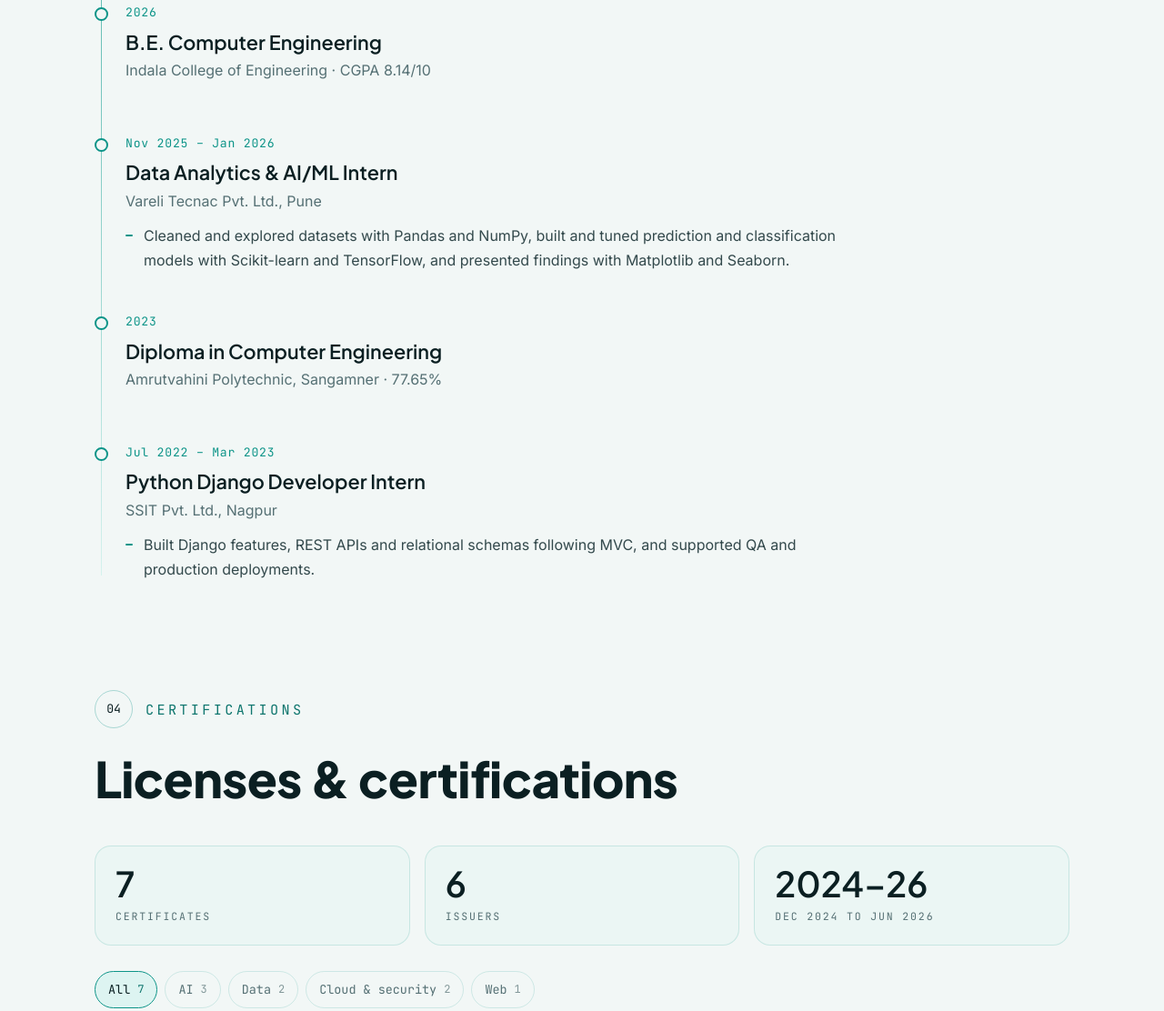
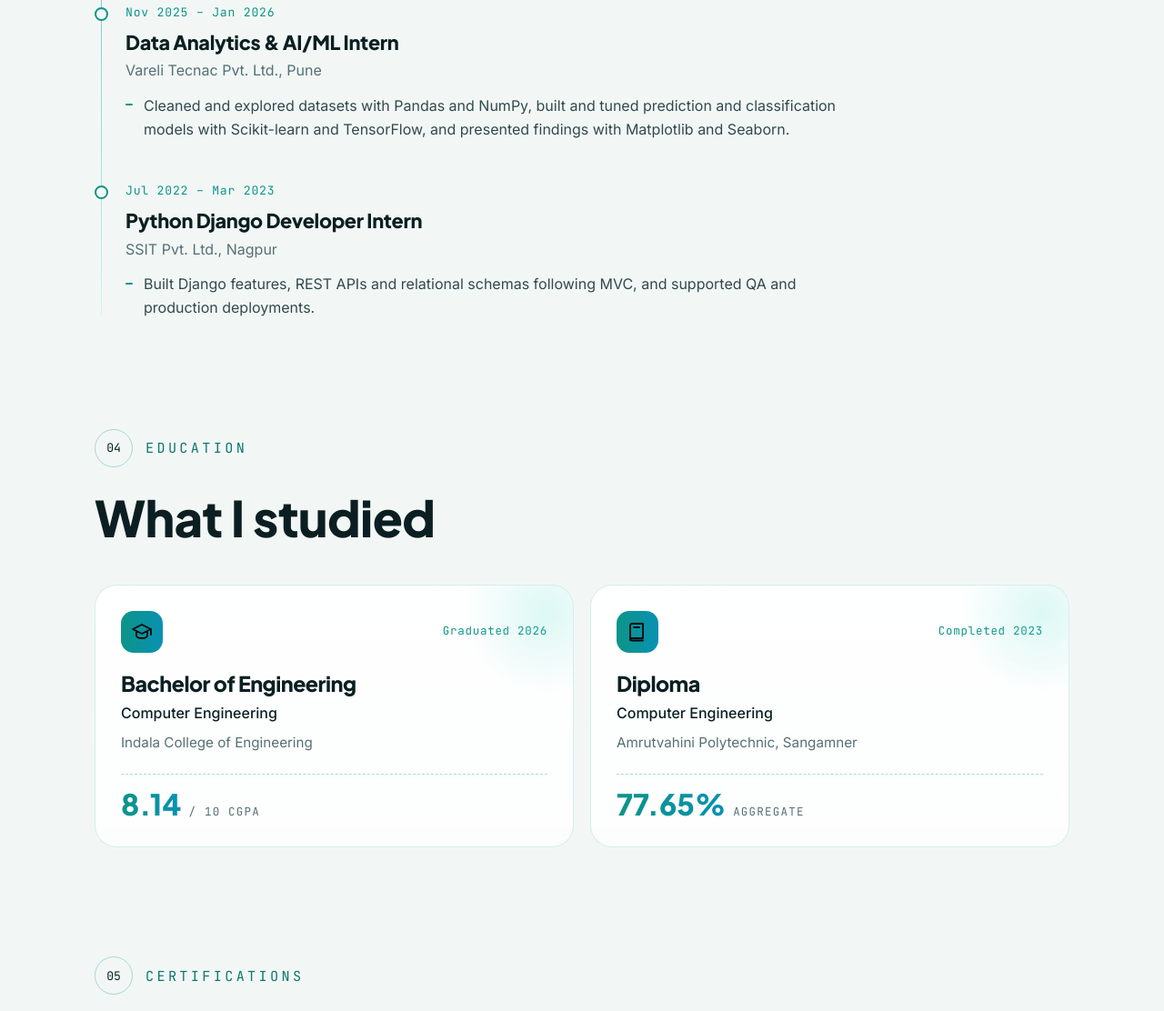
Before and after one commit to shraddha891/shraddha891.github.io, a plain HTML site: page index.html in a window 1280 px wide. Shown: the part 7022-8134 px from the top of the page at 91% size. Drawn offline with Linux system fonts and the light colour scheme.

Commit message:
Split Journey into separate Experience and Education sections
- 03 Experience: job timeline (Onestaff.ai, Vareli Tecnac, SSIT)
- 04 Education: B.E. and Diploma as cards with CGPA / score
- Renumber Certifications 05, Tech stack 06, Contact 07; menu updated

```diff
--- a/index.html
+++ b/index.html
@@ -122,7 +122,7 @@ header.scrolled{background:var(--header-bg);backdrop-filter:blur(14px);-webkit-b
 .menu a::before{content:'0' counter(m);font-family:var(--mono);font-size:.9rem;color:var(--teal)}
 .menu a:hover{color:var(--text)}
 .menu-open .menu a{transform:none}
-.menu-open .menu li:nth-child(2) a{transition-delay:.04s}.menu-open .menu li:nth-child(3) a{transition-delay:.08s}.menu-open .menu li:nth-child(4) a{transition-delay:.12s}.menu-open .menu li:nth-child(5) a{transition-delay:.16s}.menu-open .menu li:nth-child(6) a{transition-delay:.2s}
+.menu-open .menu li:nth-child(2) a{transition-delay:.04s}.menu-open .menu li:nth-child(3) a{transition-delay:.08s}.menu-open .menu li:nth-child(4) a{transition-delay:.12s}.menu-open .menu li:nth-child(5) a{transition-delay:.16s}.menu-open .menu li:nth-child(6) a{transition-delay:.2s}.menu-open .menu li:nth-child(7) a{transition-delay:.24s}
 .menu-foot{margin-top:40px;display:flex;gap:22px;flex-wrap:wrap;color:var(--muted);font-size:.95rem}
 .menu-foot a{font-family:var(--font);font-size:.95rem;transform:none;color:var(--muted)}
 .menu-foot a::before{content:none}
@@ -335,13 +335,30 @@ section.sec{padding:120px 0 0;scroll-margin-top:60px}
 .step::before{content:'';position:absolute;left:-34px;top:5px;width:15px;height:15px;border-radius:50%;background:var(--bg);border:2px solid var(--teal)}
 .step.now::before{background:var(--teal);box-shadow:0 0 0 6px rgba(45,212,191,.15)}
 .when{font-family:var(--mono);font-size:.82rem;color:var(--teal);letter-spacing:.06em}
-.step h3{font-family:var(--display);font-weight:600;font-size:1.35rem;margin-top:4px}
+.step h3{font-family:var(--display);font-weight:800;letter-spacing:-.015em;font-size:1.35rem;margin-top:4px}
 .org{color:var(--muted);margin-bottom:12px}
 .step p{color:var(--text2);max-width:780px}
 .step ul{list-style:none;display:grid;gap:10px;margin-top:12px;max-width:820px}
 .step li{position:relative;padding-left:20px;color:var(--text2)}
 .step li::before{content:'';position:absolute;left:0;top:.72em;width:8px;height:2px;border-radius:2px;background:var(--teal)}
 .step li b{color:var(--text);font-weight:600}
+
+/* Education */
+.edu{display:grid;grid-template-columns:repeat(2,minmax(0,1fr));gap:18px}
+.edu-card{position:relative;overflow:hidden;border:1px solid var(--line);border-radius:24px;padding:28px;background:var(--card-bg);display:flex;flex-direction:column;gap:6px;transition:border-color .25s,transform .25s}
+.edu-card::after{content:'';position:absolute;right:-60px;top:-60px;width:180px;height:180px;border-radius:50%;background:radial-gradient(circle,rgba(45,212,191,.16),transparent 70%);pointer-events:none}
+.edu-card:hover{border-color:var(--line-strong);transform:translateY(-3px)}
+.edu-top{display:flex;justify-content:space-between;align-items:center;margin-bottom:14px}
+.edu-ico{display:grid;place-items:center;width:46px;height:46px;border-radius:14px;background:var(--grad);color:#04080A}
+.edu-ico svg{width:24px;height:24px}
+.edu-year{font-family:var(--mono);font-size:.78rem;letter-spacing:.06em;color:var(--teal)}
+.edu-card h3{font-family:var(--display);font-weight:800;font-size:1.45rem;letter-spacing:-.02em;line-height:1.2}
+.edu-field{color:var(--text);font-weight:500}
+.edu-school{color:var(--muted);font-size:.95rem}
+.edu-score{display:flex;align-items:baseline;gap:8px;margin-top:16px;padding-top:16px;border-top:1px dashed var(--line-strong)}
+.edu-score b{font-family:var(--display);font-weight:800;font-size:2rem;line-height:1;background:var(--grad);-webkit-background-clip:text;background-clip:text;color:transparent}
+.edu-score span{font-family:var(--mono);font-size:.78rem;color:var(--muted);text-transform:uppercase;letter-spacing:.1em}
+@media (max-width:760px){.edu{grid-template-columns:1fr;gap:12px}.edu-card{padding:22px;border-radius:20px}.edu-card h3{font-size:1.25rem}}
 
 /* Certifications */
 .stats{display:grid;grid-template-columns:repeat(3,1fr);gap:16px;margin-bottom:28px}
@@ -537,7 +554,8 @@ dialog.viewer::backdrop{background:rgba(2,6,8,.75);backdrop-filter:blur(6px);-we
     <ol>
       <li><a href="#about">About</a></li>
       <li><a href="#work">Work</a></li>
-      <li><a href="#journey">Journey</a></li>
+      <li><a href="#experience">Experience</a></li>
+      <li><a href="#education">Education</a></li>
       <li><a href="#certifications">Certifications</a></li>
       <li><a href="#stack">Stack</a></li>
       <li><a href="#contact">Contact</a></li>
@@ -748,11 +766,11 @@ dialog.viewer::backdrop{background:rgba(2,6,8,.75);backdrop-filter:blur(6px);-we
   </div>
 </section>
 
-<!-- ================= 03 Journey ================= -->
-<section class="sec" id="journey">
+<!-- ================= 03 Experience ================= -->
+<section class="sec" id="experience">
   <div class="wrap">
-    <div class="eyebrow rise"><span class="num">03</span><span class="ttl">Journey</span></div>
-    <h2 class="h2 rise">Career &amp; education</h2>
+    <div class="eyebrow rise"><span class="num">03</span><span class="ttl">Experience</span></div>
+    <h2 class="h2 rise">Where I've worked</h2>
     <div class="journey">
       <div class="step now rise">
         <div class="when">Jun 2026 – Present</div>
@@ -768,22 +786,12 @@ dialog.viewer::backdrop{background:rgba(2,6,8,.75);backdrop-filter:blur(6px);-we
         </ul>
       </div>
       <div class="step rise">
-        <div class="when">2026</div>
-        <h3>B.E. Computer Engineering</h3>
-        <div class="org">Indala College of Engineering · CGPA 8.14/10</div>
-      </div>
-      <div class="step rise">
         <div class="when">Nov 2025 – Jan 2026</div>
         <h3>Data Analytics &amp; AI/ML Intern</h3>
         <div class="org">Vareli Tecnac Pvt. Ltd., Pune</div>
         <ul>
           <li>Cleaned and explored datasets with Pandas and NumPy, built and tuned prediction and classification models with Scikit-learn and TensorFlow, and presented findings with Matplotlib and Seaborn.</li>
         </ul>
-      </div>
-      <div class="step rise">
-        <div class="when">2023</div>
-        <h3>Diploma in Computer Engineering</h3>
-        <div class="org">Amrutvahini Polytechnic, Sangamner · 77.65%</div>
       </div>
       <div class="step rise">
         <div class="when">Jul 2022 – Mar 2023</div>
@@ -797,10 +805,34 @@ dialog.viewer::backdrop{background:rgba(2,6,8,.75);backdrop-filter:blur(6px);-we
   </div>
 </section>
 
-<!-- ================= 04 Certifications ================= -->
+<!-- ================= 04 Education ================= -->
+<section class="sec" id="education">
+  <div class="wrap">
+    <div class="eyebrow rise"><span class="num">04</span><span class="ttl">Education</span></div>
+    <h2 class="h2 rise">What I studied</h2>
+    <div class="edu rise">
+      <article class="edu-card">
+        <div class="edu-top"><span class="edu-ico" aria-hidden="true"><svg viewBox="0 0 24 24"><path fill="none" stroke="currentColor" stroke-width="1.8" stroke-linecap="round" stroke-linejoin="round" d="M2 9l10-5 10 5-10 5L2 9Zm4 2.2V16c0 1.7 2.7 3 6 3s6-1.3 6-3v-4.8M22 9v6"/></svg></span><span class="edu-year">Graduated 2026</span></div>
+        <h3>Bachelor of Engineering</h3>
+        <div class="edu-field">Computer Engineering</div>
+        <div class="edu-school">Indala College of Engineering</div>
+        <div class="edu-score"><b>8.14</b><span>/ 10 CGPA</span></div>
+      </article>
+      <article class="edu-card">
+        <div class="edu-top"><span class="edu-ico" aria-hidden="true"><svg viewBox="0 0 24 24"><path fill="none" stroke="currentColor" stroke-width="1.8" stroke-linecap="round" stroke-linejoin="round" d="M4 19.5V5a2 2 0 0 1 2-2h12v16H6a2 2 0 0 0-2 2Zm0 0A2 2 0 0 0 6 21.5h12M8 7h6"/></svg></span><span class="edu-year">Completed 2023</span></div>
+        <h3>Diploma</h3>
+        <div class="edu-field">Computer Engineering</div>
+        <div class="edu-school">Amrutvahini Polytechnic, Sangamner</div>
+        <div class="edu-score"><b>77.65%</b><span>aggregate</span></div>
+      </article>
+    </div>
+  </div>
+</section>
+
+<!-- ================= 05 Certifications ================= -->
 <section class="sec" id="certifications">
   <div class="wrap">
-    <div class="eyebrow rise"><span class="num">04</span><span class="ttl">Certifications</span></div>
+    <div class="eyebrow rise"><span class="num">05</span><span class="ttl">Certifications</span></div>
     <h2 class="h2 rise">Licenses &amp; certifications</h2>
     <div class="stats rise">
       <div class="stat"><b data-count="7">7</b><span>Certificates</span></div>
@@ -826,10 +858,10 @@ dialog.viewer::backdrop{background:rgba(2,6,8,.75);backdrop-filter:blur(6px);-we
   </div>
 </section>
 
-<!-- ================= 05 Stack ================= -->
+<!-- ================= 06 Stack ================= -->
 <section class="sec" id="stack">
   <div class="wrap">
-    <div class="eyebrow rise"><span class="num">05</span><span class="ttl">Tech stack</span></div>
+    <div class="eyebrow rise"><span class="num">06</span><span class="ttl">Tech stack</span></div>
     <h2 class="h2 rise">What I build with</h2>
     <div class="ts rise">
       <div class="ts-row" role="group" aria-label="Frontend">
@@ -866,10 +898,10 @@ dialog.viewer::backdrop{background:rgba(2,6,8,.75);backdrop-filter:blur(6px);-we
   </div>
 </section>
 
-<!-- ================= 06 Contact ================= -->
+<!-- ================= 07 Contact ================= -->
 <section class="contact" id="contact">
   <div class="wrap">
-    <div class="eyebrow rise"><span class="num">06</span><span class="ttl">Contact</span></div>
+    <div class="eyebrow rise"><span class="num">07</span><span class="ttl">Contact</span></div>
     <h2 class="rise">Let's build something<br><span class="grad-text">together.</span></h2>
     <p class="rise">I'm open to full stack and backend roles in Pune, hybrid or remote.</p>
     <div class="btns rise">
```
